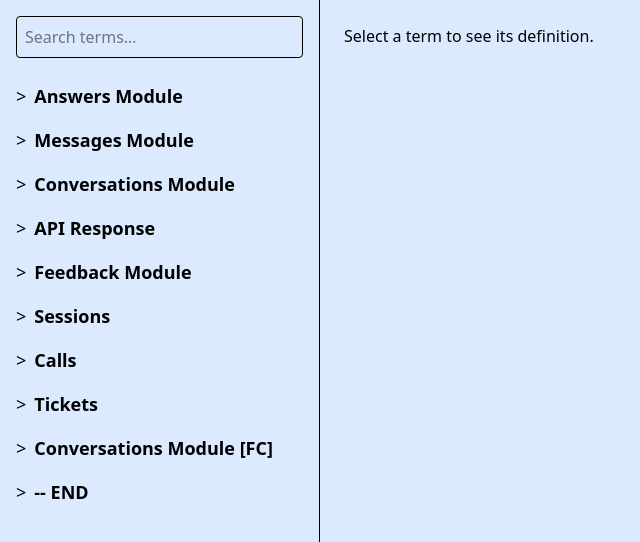
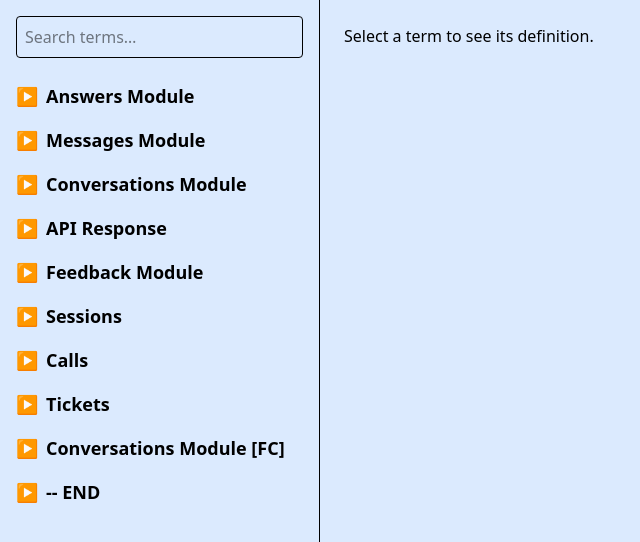
Before and after one commit to AstroJSC12/data-dictionary, a React (Vite) app: page / in a window 1280 px wide. Shown: the top 542 px of the page, without its empty margins (0-640 px from the left). Built offline with nearby package versions, Linux system fonts and the light colour scheme; the HTML template or start-up script is replaced by a standard one.

Commit message:
Added navigation arrows back in

```diff
--- a/src/App.jsx
+++ b/src/App.jsx
@@ -150,7 +150,7 @@ export default function App() {
                     }`}
                   >
                     <span className="mr-2 text-lg">
-                      {openCategories[cat] ? 'v' : '>'}
+                      {openCategories[cat] ? '▼' : '▶'}
                     </span>
                     <span className="text-lg font-semibold">{cat}</span>
                   </div>
```
